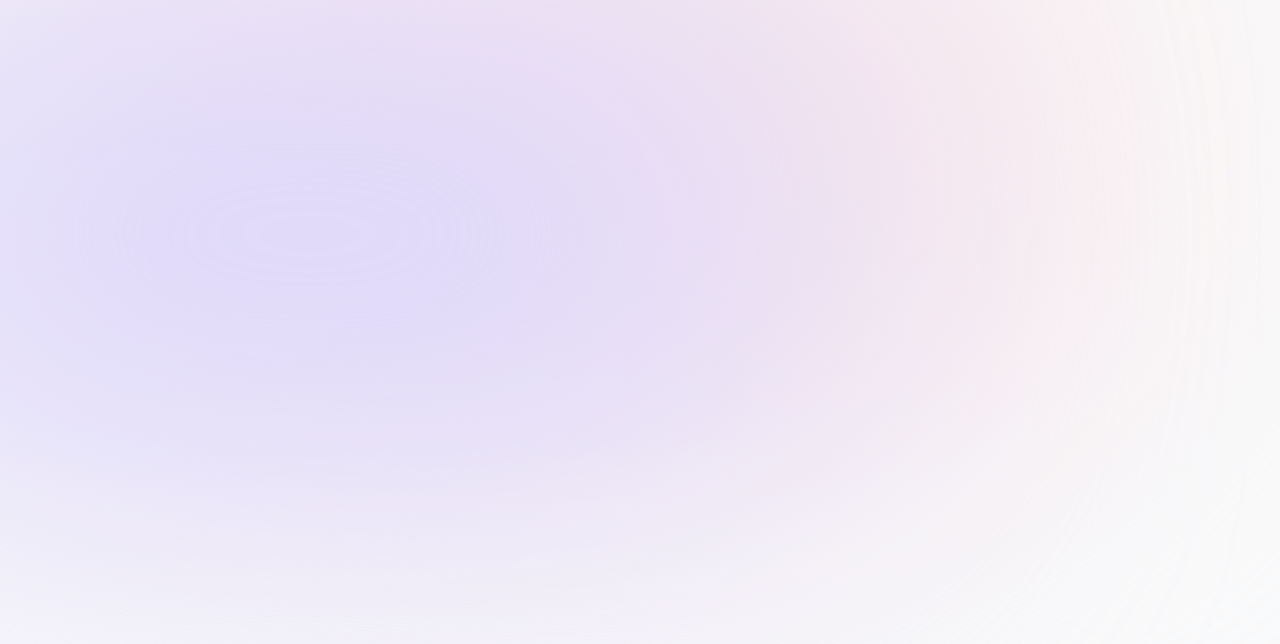
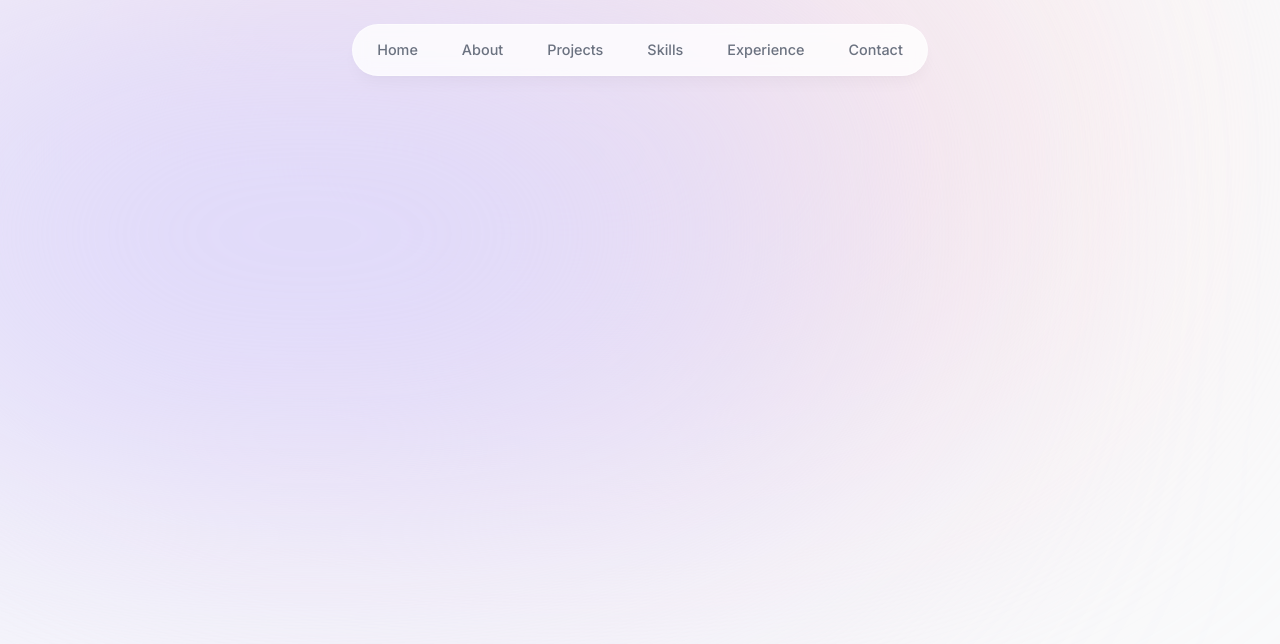
Before and after one commit to Denlich/portfolio, a Next.js app: page / in a window 1280 px wide. Shown: the top 644 px of the page. Built offline with nearby package versions, Linux system fonts and the light colour scheme.

Commit message:
Build header

```diff
--- a/app/layout.tsx
+++ b/app/layout.tsx
@@ -1,6 +1,8 @@
-import "./globals.css";
 import type { Metadata } from "next";
 import { Inter } from "next/font/google";
+
+import "./globals.css";
+import Header from "@/components/Header";
 
 const inter = Inter({ subsets: ["latin"] });
 
@@ -19,6 +21,7 @@
       <body className={`${inter.className} bg-gray-50 text-gray-950 relative`}>
         <div className="bg-[#fbe2e3] absolute -z-10 top-[-6rem] right-[11rem] h-[31.25rem] w-[31.25rem] rounded-full blur-[10rem] sm:w-[68.75rem]"></div>
         <div className="bg-[#dbd7fd] absolute -z-10 top-[-1rem] left-[-35rem] h-[31.25rem] w-[50rem] rounded-full blur-[10rem] sm:w-[68.75rem] md:left-[-33rem] lg:left-[-28rem] xl:left-[-15rem] 2xl:left-[-5rem]"></div>
+        <Header />
         {children}
       </body>
     </html>
--- /dev/null
+++ b/components/Header.tsx
@@ -0,0 +1,39 @@
+"use client";
+
+import React from "react";
+import { motion } from "framer-motion";
+import Link from "next/link";
+import { links } from "@/lib/data";
+
+const Header = () => {
+  return (
+    <header className="z-[999] relative">
+      <motion.div
+        className="fixed top-0 left-1/2 -translate-x-1/2 h-[4.5rem] w-full rounded-none border border-white border-opacity-40 bg-white bg-opacity-80 shadow-lg shadow-black/[0.03] backdrop-blur-[0.5rem] sm:top-6 sm:h-[3.25rem] sm:w-[36rem] sm:rounded-full"
+        initial={{ y: -100, x: "-50%", opacity: 0 }}
+        animate={{ y: 0, x: "-50%", opacity: 1 }}
+      ></motion.div>
+      <nav className="flex fixed top-[0.15rem] left-1/2 h-12 -translate-x-1/2 py-2 sm:top-[1.7rem] sm:h-[initial] sm:py-0">
+        <ul className="flex w-[22rem] flex-wrap items-center justify-center gap-y-1 text-[0.9rem] font-medium text-gray-500 sm:w-[initial] sm:flex-nowrap sm:gap-5">
+          {links.map((link) => (
+            <motion.li
+              className="h-3/4 flex items-center justify-center"
+              key={link.hash}
+              initial={{ y: -100, opacity: 0 }}
+              animate={{ y: 0, opacity: 1 }}
+            >
+              <Link
+                className="flex items-center justify-center px-3 py-3 hover:text-gray-950 transition"
+                href={link.hash}
+              >
+                {link.name}
+              </Link>
+            </motion.li>
+          ))}
+        </ul>
+      </nav>
+    </header>
+  );
+};
+
+export default Header;
--- /dev/null
+++ b/lib/data.ts
@@ -0,0 +1,26 @@
+export const links = [
+  {
+    name: "Home",
+    hash: "#home",
+  },
+  {
+    name: "About",
+    hash: "#about",
+  },
+  {
+    name: "Projects",
+    hash: "#projects",
+  },
+  {
+    name: "Skills",
+    hash: "#skills",
+  },
+  {
+    name: "Experience",
+    hash: "#experience",
+  },
+  {
+    name: "Contact",
+    hash: "#contact",
+  },
+] as const;
--- a/package.json
+++ b/package.json
@@ -15,6 +15,7 @@
     "autoprefixer": "10.4.14",
     "eslint": "8.46.0",
     "eslint-config-next": "13.4.13",
+    "framer-motion": "^10.15.0",
     "next": "13.4.13",
     "postcss": "8.4.27",
     "react": "18.2.0",
```
Also changed, not shown: 1 other file (tests, documents, lock files or other folders).
